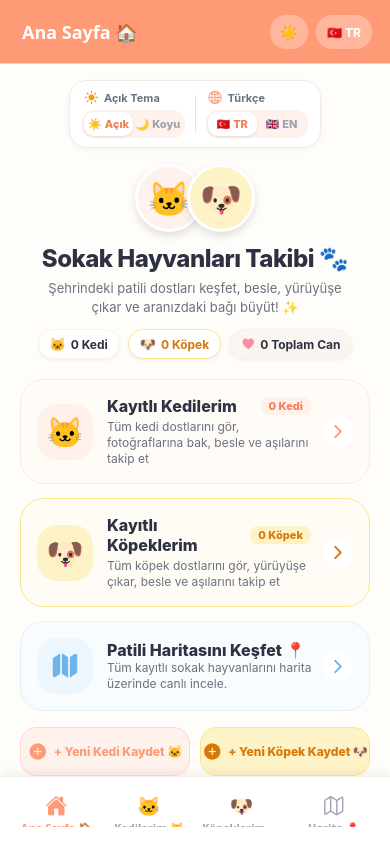
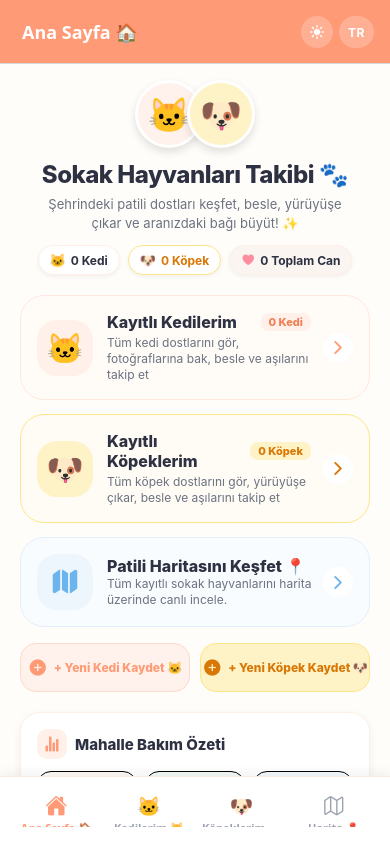
Before and after one commit to HakanURAL06/MobileAppDevelopmentProject, a React Native app: screen /Home in a window 390 px wide. Built offline with nearby package versions, Linux system fonts and the light colour scheme.

Commit message:
refactor(ui): ana sayfadaki tekrar eden tema/dil çubuğu kaldırıldı, üst başlık butonları sadeleştirildi ve alt tab menüsü kalıcı kılındı

```diff
--- a/App.js
+++ b/App.js
@@ -25,7 +25,7 @@ const Stack = createNativeStackNavigator();
 
 /**
  * Üst Başlık Hızlı Tema ve Dil Değiştirici Butonları
- * Mobil ekran köşelerinde rahat dokunulabilmesi için geniş dokunma alanı (hitSlop & minHeight) içerir.
+ * Sade, minimalist ve göz yormayan kompakt tasarım.
  */
 function HeaderPreferencesButtons() {
   const theme = useCatStore((state) => state.theme || 'light');
@@ -40,27 +40,31 @@ function HeaderPreferencesButtons() {
       <TouchableOpacity
         style={[
           styles.headerIconBtn,
-          { backgroundColor: isDark ? '#272C3D' : 'rgba(255,255,255,0.28)' },
+          { backgroundColor: isDark ? 'rgba(255,255,255,0.12)' : 'rgba(255,255,255,0.22)' },
         ]}
         onPress={toggleTheme}
-        activeOpacity={0.75}
-        hitSlop={{ top: 12, bottom: 12, left: 10, right: 6 }}
+        activeOpacity={0.7}
+        hitSlop={{ top: 10, bottom: 10, left: 8, right: 4 }}
       >
-        <Text style={styles.headerBtnEmoji}>{isDark ? '🌙' : '☀️'}</Text>
+        <Ionicons
+          name={isDark ? 'moon' : 'sunny'}
+          size={16}
+          color={isDark ? '#FDE047' : '#FFFFFF'}
+        />
       </TouchableOpacity>
 
       {/* Dil Butonu */}
       <TouchableOpacity
         style={[
           styles.headerLangBtn,
-          { backgroundColor: isDark ? '#272C3D' : 'rgba(255,255,255,0.28)' },
+          { backgroundColor: isDark ? 'rgba(255,255,255,0.12)' : 'rgba(255,255,255,0.22)' },
         ]}
         onPress={toggleLanguage}
-        activeOpacity={0.75}
-        hitSlop={{ top: 12, bottom: 12, left: 6, right: 12 }}
+        activeOpacity={0.7}
+        hitSlop={{ top: 10, bottom: 10, left: 4, right: 8 }}
       >
         <Text style={styles.headerLangText}>
-          {language === 'tr' ? '🇹🇷 TR' : '🇬🇧 EN'}
+          {language === 'tr' ? 'TR' : 'EN'}
         </Text>
       </TouchableOpacity>
     </View>
@@ -257,34 +261,28 @@ const styles = StyleSheet.create({
   headerBtnGroup: {
     flexDirection: 'row',
     alignItems: 'center',
-    gap: 8,
+    gap: 6,
     paddingVertical: 2,
-    paddingRight: 4,
+    paddingRight: 2,
   },
   headerIconBtn: {
-    minWidth: 38,
-    minHeight: 34,
-    paddingHorizontal: 10,
-    paddingVertical: 6,
+    width: 32,
+    height: 32,
     borderRadius: 16,
     justifyContent: 'center',
     alignItems: 'center',
   },
-  headerBtnEmoji: {
-    fontSize: 15,
-  },
   headerLangBtn: {
-    minWidth: 52,
-    minHeight: 34,
-    paddingHorizontal: 11,
-    paddingVertical: 6,
+    paddingHorizontal: 9,
+    height: 32,
     borderRadius: 16,
     justifyContent: 'center',
     alignItems: 'center',
   },
   headerLangText: {
     fontSize: 12,
-    fontWeight: '800',
+    fontWeight: '700',
     color: '#FFFFFF',
+    letterSpacing: 0.5,
   },
 });
--- a/src/screens/HomeScreen.js
+++ b/src/screens/HomeScreen.js
@@ -10,7 +10,6 @@ import {
 import { Ionicons } from '@expo/vector-icons';
 import useCatStore from '../store/catStore';
 import useAppTheme from '../theme/useAppTheme';
-import ThemeLanguageBar from '../components/ThemeLanguageBar';
 import CareSummaryCard from '../components/CareSummaryCard';
 
 export default function HomeScreen({ navigation }) {
@@ -29,9 +28,6 @@ export default function HomeScreen({ navigation }) {
         barStyle={isDark ? 'light-content' : 'dark-content'}
         backgroundColor={colors.background}
       />
-
-      {/* 0. TEMA VE DİL DEĞİŞTİRME ÇUBUĞU */}
-      <ThemeLanguageBar />
 
       {/* 1. SEVİMLİ VE MİNİMALİST KARŞILAMA ALANI */}
       <View style={styles.welcomeSection}>
```
